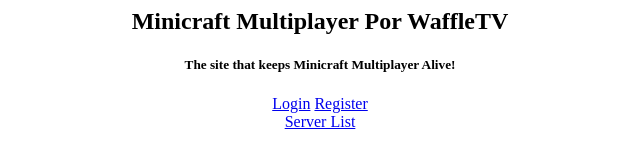
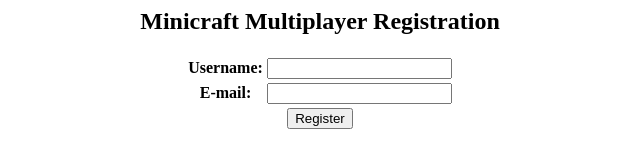
Before and after one commit to Waffletv/minicraft-plus-miltiplayer-Waffle-edition, a plain HTML site: page index.html in a window 1280 px wide. Shown: the whole page, without its empty margins (320-960 px from the left). Drawn offline with Linux system fonts and the light colour scheme.

Commit message:
Update index.html

```diff
--- a/index.html
+++ b/index.html
@@ -1,17 +1,31 @@
 <html><head>
-  <title>Minicraft Plus Multiplayer Revival Waffle Edition</title>
-  <link rel="stylesheet" href="document_files/simple-v1.min.css">
-</head>
+
+<!-- saved from url=(0030)https://min.ilsrv.com/register -->
+<html><head><meta http-equiv="Content-Type" content="text/html; charset=UTF-8">
+  <link rel="stylesheet" href="./register_files/simple-v1.min.css">
+<style type="text/css"></style></head>
+
+
 <body>
 <center>
-<h2>Minicraft Multiplayer Por WaffleTV</h2>
-<h5>The site that keeps Minicraft Multiplayer Alive!</h5>
-<a href="https://min.ilsrv.com/login">Login</a>
-<a href="https://min.ilsrv.com/register">Register</a>
-<br>
-<a href="https://min.ilsrv.com/serverlist">Server List</a> <a>
-</a></center><a>
+<h2>Minicraft Multiplayer Registration</h2>
+<form method="post" action="https://min.ilsrv.com/register.php">
+  <table>
+    <tbody><tr>
+      <th><center><p>Username:</p></center></th>
+      <th><center><input type="text" name="username" value=""></center></th>
+    </tr>
+    <tr>
+      <th><center><p>E-mail:</p></center></th>
+      <th><center><input type="text" name="email" value=""></center></th>
+    </tr>
+    <tr>
+      <td colspan="2"><center><input type="submit" name="submit" value="Register"></center></td>
+    </tr>
+  </tbody></table>
+</form>
+</center>
 
 
 
-</a></body></html>
+</body></html>
```
